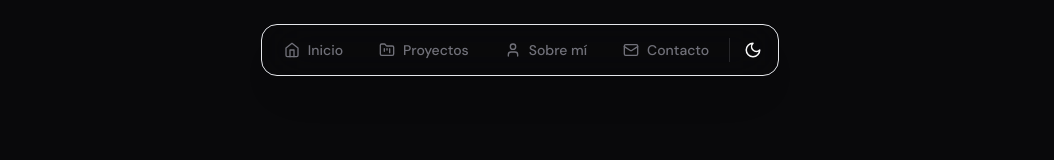
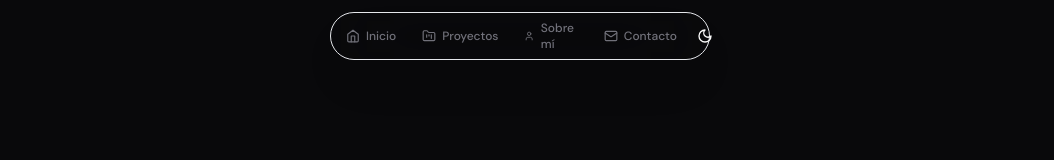
Before and after one commit to tiagooo0/porfolio, a Next.js app: page / in a window 1280 px wide. Shown: the top 160 px of the page, without its empty margins (120-1174 px from the left). Built offline with nearby package versions, Linux system fonts and the light colour scheme.

Commit message:
feat: modern dynamic island navbar

```diff
--- a/src/components/Navbar.tsx
+++ b/src/components/Navbar.tsx
@@ -21,7 +21,7 @@ export default function Navbar() {
 
   useEffect(() => {
     const handleScroll = () => {
-      setScrolled(window.scrollY > 100)
+      setScrolled(window.scrollY > 50)
     }
     window.addEventListener('scroll', handleScroll)
     return () => window.removeEventListener('scroll', handleScroll)
@@ -55,29 +55,28 @@ export default function Navbar() {
         initial={{ y: -100, opacity: 0 }}
         animate={{ y: 0, opacity: 1 }}
         transition={{ duration: 0.5, ease: [0.25, 0.46, 0.45, 0.94] }}
-        className="fixed top-0 left-0 right-0 z-50 pt-4 px-4"
+        className="fixed top-0 left-0 right-0 z-50 flex justify-center pt-3 px-4"
       >
         <motion.div
           animate={{
-            width: scrolled ? 'auto' : 'auto',
-            padding: scrolled ? '0.5rem 1rem' : '0.5rem 1rem',
+            width: scrolled ? 340 : 380,
           }}
-          className="mx-auto max-w-fit"
+          transition={{ duration: 0.3 }}
+          className="relative"
         >
-          <motion.div
-            whileHover={{ scale: 1.02 }}
-            className="flex items-center gap-1 p-1.5 rounded-2xl bg-card/80 backdrop-blur-xl border border-border/50 shadow-2xl shadow-black/5"
-          >
+          <div className="absolute inset-0 rounded-full bg-card/60 backdrop-blur-2xl border border-border/30 shadow-2xl shadow-black/10" />
+
+          <div className="relative flex items-center justify-between h-12 px-1">
             <button
               onClick={() => setIsOpen(!isOpen)}
-              className="p-2.5 rounded-xl hover:bg-background transition-colors md:hidden"
+              className="p-2 rounded-full hover:bg-foreground/5 transition-colors md:hidden"
               aria-label="Menú"
             >
-              {isOpen ? <X size={20} /> : <Menu size={20} />}
+              {isOpen ? <X size={18} /> : <Menu size={18} />}
             </button>
 
-            <div className="hidden md:flex items-center gap-1">
-              {navLinks.map((link, index) => {
+            <div className="hidden md:flex items-center gap-0.5">
+              {navLinks.map((link) => {
                 const Icon = iconMap[link.href]
                 return (
                   <motion.a
@@ -85,29 +84,27 @@ export default function Navbar() {
                     href={link.href}
                     whileHover={{ scale: 1.05 }}
                     whileTap={{ scale: 0.95 }}
-                    className="flex items-center gap-2 px-4 py-2 rounded-xl text-sm font-medium text-muted hover:text-foreground hover:bg-background transition-all"
+                    className="flex items-center gap-1.5 px-3 py-1.5 rounded-full text-xs font-medium text-muted hover:text-foreground hover:bg-foreground/5 transition-all"
                   >
-                    {Icon && <Icon size={16} />}
+                    {Icon && <Icon size={14} />}
                     <span>{link.label}</span>
                   </motion.a>
                 )
               })}
             </div>
 
-            <div className="w-px h-6 bg-border hidden md:block" />
-
             <motion.button
               onClick={cycleTheme}
               whileHover={{ scale: 1.1 }}
               whileTap={{ scale: 0.9 }}
-              className="p-2.5 rounded-xl hover:bg-background transition-colors"
+              className="p-2 rounded-full hover:bg-foreground/5 transition-colors"
               aria-label="Cambiar tema"
             >
-              {theme === 'light' && <Sun size={18} />}
-              {theme === 'dark' && <Moon size={18} />}
-              {theme === 'system' && <Monitor size={18} />}
+              {theme === 'light' && <Sun size={16} />}
+              {theme === 'dark' && <Moon size={16} />}
+              {theme === 'system' && <Monitor size={16} />}
             </motion.button>
-          </motion.div>
+          </div>
         </motion.div>
       </motion.nav>
 
@@ -118,9 +115,9 @@ export default function Navbar() {
             animate={{ opacity: 1 }}
             exit={{ opacity: 0 }}
             transition={{ duration: 0.2 }}
-            className="fixed inset-0 z-40 bg-background/95 backdrop-blur-xl md:hidden"
+            className="fixed inset-0 z-40 bg-background/98 backdrop-blur-xl md:hidden"
           >
-            <div className="flex flex-col items-center justify-center h-full gap-6">
+            <div className="flex flex-col items-center justify-center h-full gap-8">
               {navLinks.map((link, i) => {
                 const Icon = iconMap[link.href]
                 return (
@@ -131,9 +128,9 @@ export default function Navbar() {
                     animate={{ opacity: 1, y: 0 }}
                     transition={{ delay: i * 0.1 }}
                     onClick={() => setIsOpen(false)}
-                    className="flex items-center gap-3 text-2xl font-semibold"
+                    className="flex items-center gap-3 text-3xl font-semibold"
                   >
-                    {Icon && <Icon size={24} />}
+                    {Icon && <Icon size={28} />}
                     {link.label}
                   </motion.a>
                 )
```
